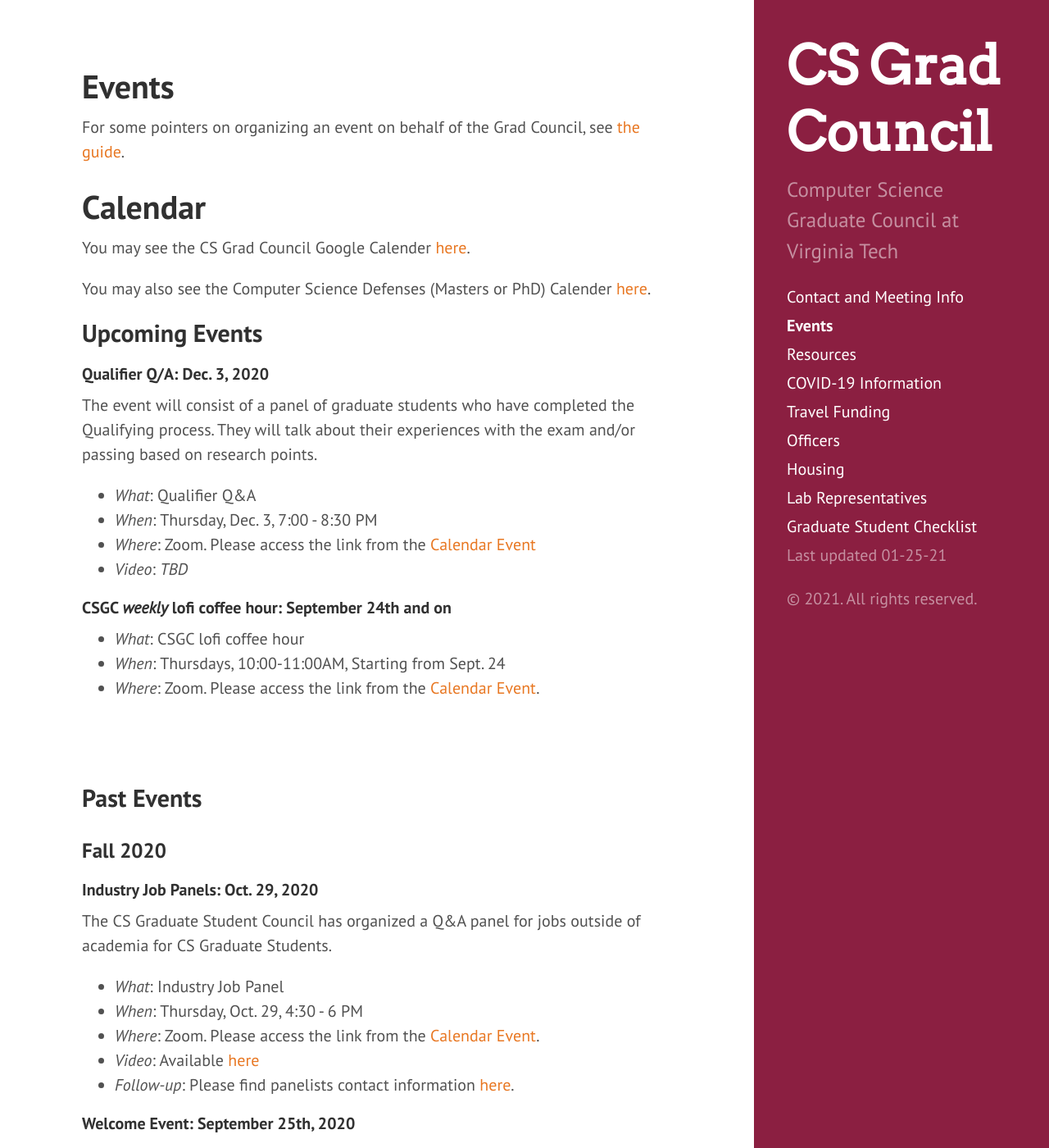
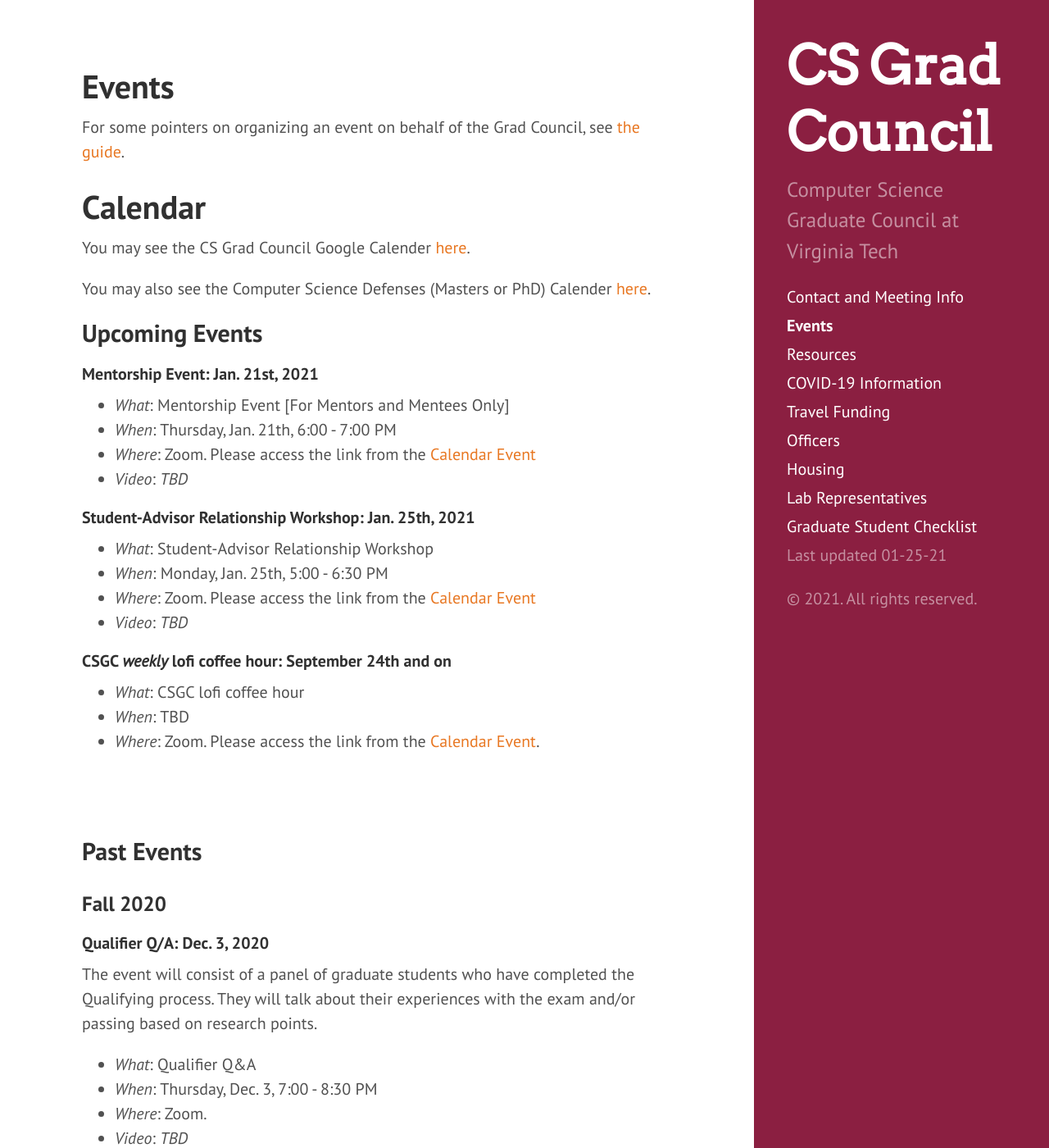
Before and after one commit to CSGraduateCouncil-VirginiaTech/csgc-website, a Jekyll site: the page built from events.md, in a window 1280 px wide and 1400 px high. Shown: the whole window at 82% size. Built offline with Jekyll 4.4.1, drawn with Linux system fonts in a browser that asks for light colours; some of the changed text lies outside the part shown.

Commit message:
Update events.md (#125)
* Update events.md

Add Student-Advisor Relationship Workshop and Mentorship Event.
Move Qualifier Q/A Event to past events.

* Update events.md

```diff
--- a/events.md
+++ b/events.md
@@ -13,20 +13,24 @@
 You may also see the Computer Science Defenses (Masters or PhD) Calender [here](https://calendar.google.com/calendar?cid=Y184b2dhNHRtdXNzbjcydXRnM3ViYzRmcXZ2a0Bncm91cC5jYWxlbmRhci5nb29nbGUuY29t).
 
 ## Upcoming Events
+#### Mentorship Event: Jan. 21st, 2021
 
-#### Qualifier Q/A: Dec. 3, 2020
+- *What*: Mentorship Event [For Mentors and Mentees Only]
+- *When*: Thursday, Jan. 21th, 6:00 - 7:00 PM
+- *Where*: Zoom. Please access the link from the [Calendar Event](https://calendar.google.com/calendar?cid=dnQuZWR1X240bnQ0aGdlNTBrdjdqajFjZDN1NzllaW1rQGdyb3VwLmNhbGVuZGFyLmdvb2dsZS5jb20)
+- *Video*: *TBD*
 
-The event will consist of a panel of graduate students who have completed the Qualifying process. They will talk about their experiences with the exam and/or passing based on research points.
+#### Student-Advisor Relationship Workshop: Jan. 25th, 2021
 
-- *What*: Qualifier Q&A
-- *When*: Thursday, Dec. 3, 7:00 - 8:30 PM
-- *Where*: Zoom.  Please access the link from the [Calendar Event](https://calendar.google.com/calendar?cid=dnQuZWR1X240bnQ0aGdlNTBrdjdqajFjZDN1NzllaW1rQGdyb3VwLmNhbGVuZGFyLmdvb2dsZS5jb20)
+- *What*: Student-Advisor Relationship Workshop
+- *When*: Monday, Jan. 25th, 5:00 - 6:30 PM
+- *Where*: Zoom. Please access the link from the [Calendar Event](https://calendar.google.com/calendar?cid=dnQuZWR1X240bnQ0aGdlNTBrdjdqajFjZDN1NzllaW1rQGdyb3VwLmNhbGVuZGFyLmdvb2dsZS5jb20)
 - *Video*: *TBD*
 
 #### CSGC ***weekly*** lofi coffee hour: September 24th and on
 
 - *What*: CSGC lofi coffee hour
-- *When*: Thursdays, 10:00-11:00AM, Starting from Sept. 24
+- *When*: TBD
 - *Where*: Zoom. Please access the link from the [Calendar Event](https://calendar.google.com/calendar?cid=dnQuZWR1X240bnQ0aGdlNTBrdjdqajFjZDN1NzllaW1rQGdyb3VwLmNhbGVuZGFyLmdvb2dsZS5jb20).
 
 <br/><br/>
@@ -35,13 +39,22 @@
 
 ### Fall 2020
 
+#### Qualifier Q/A: Dec. 3, 2020
+
+The event will consist of a panel of graduate students who have completed the Qualifying process. They will talk about their experiences with the exam and/or passing based on research points.
+
+- *What*: Qualifier Q&A
+- *When*: Thursday, Dec. 3, 7:00 - 8:30 PM
+- *Where*: Zoom.
+- *Video*: *TBD*
+
 #### Industry Job Panels: Oct. 29, 2020
 
 The CS Graduate Student Council has organized a Q&A panel for jobs outside of academia for CS Graduate Students.
 
 - *What*: Industry Job Panel
 - *When*: Thursday, Oct. 29, 4:30 - 6 PM
-- *Where*: Zoom. Please access the link from the [Calendar Event](https://calendar.google.com/calendar?cid=dnQuZWR1X240bnQ0aGdlNTBrdjdqajFjZDN1NzllaW1rQGdyb3VwLmNhbGVuZGFyLmdvb2dsZS5jb20).
+- *Where*: Zoom.
 - *Video*: Available [here](https://drive.google.com/file/d/1uekYlBydBEAHlT6GRtkt0QcoUJyJe29Y/view)
 - *Follow-up*: Please find panelists contact information [here](https://docs.google.com/document/d/1WOs48uIgDIBurvpUr8zQJwNO6IljDrHQiJqBknpQaU8/preview).
 
@@ -49,7 +62,7 @@
 
 - *What*: Welcome Event
 - *When*: Friday, Sept. 25, 6:00-8:00PM
-- *Where*: Zoom. Please access the link from the [Calendar Event](https://calendar.google.com/calendar?cid=dnQuZWR1X240bnQ0aGdlNTBrdjdqajFjZDN1NzllaW1rQGdyb3VwLmNhbGVuZGFyLmdvb2dsZS5jb20).
+- *Where*: Zoom.
 
 ### Spring 2020
 
```
